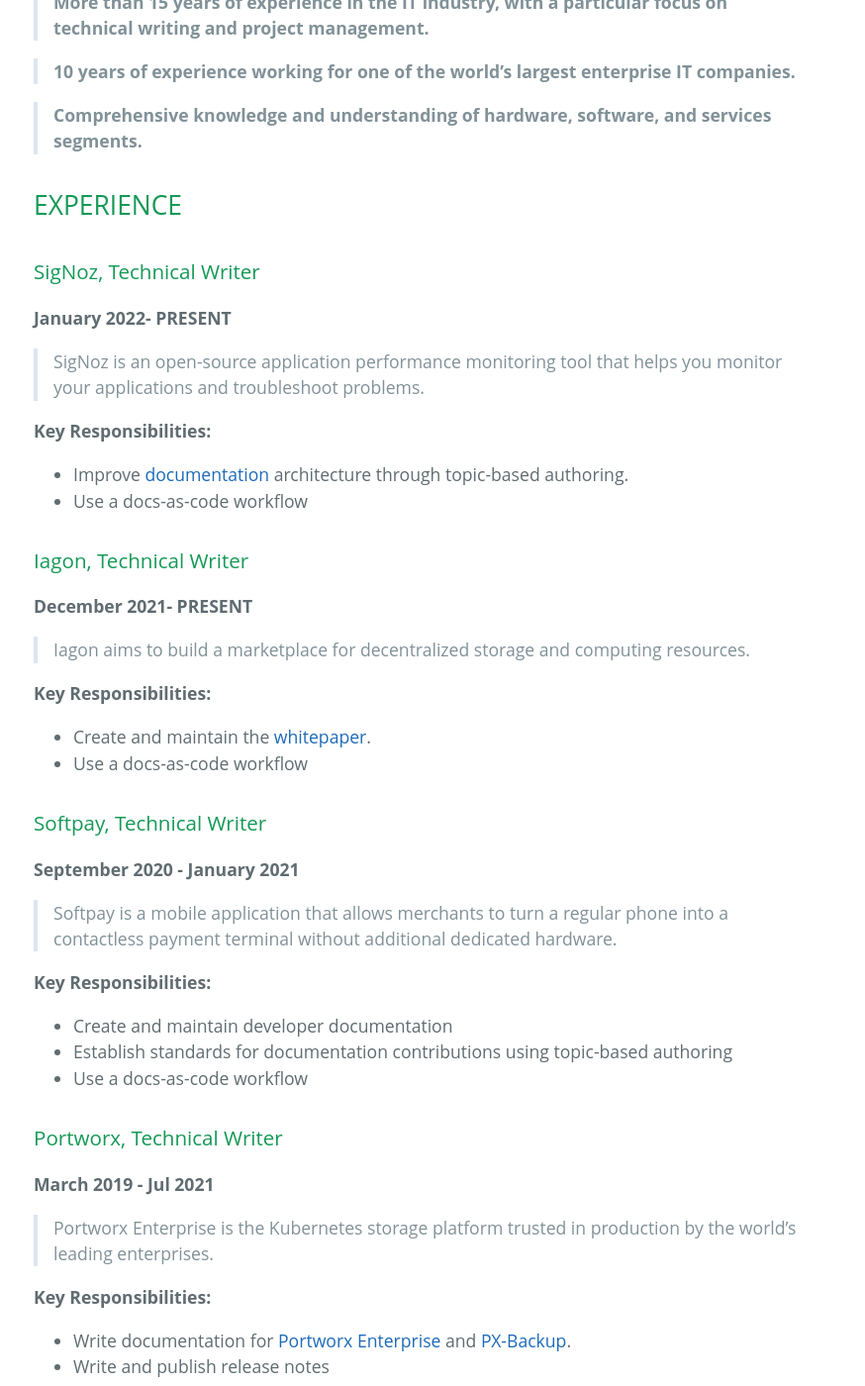
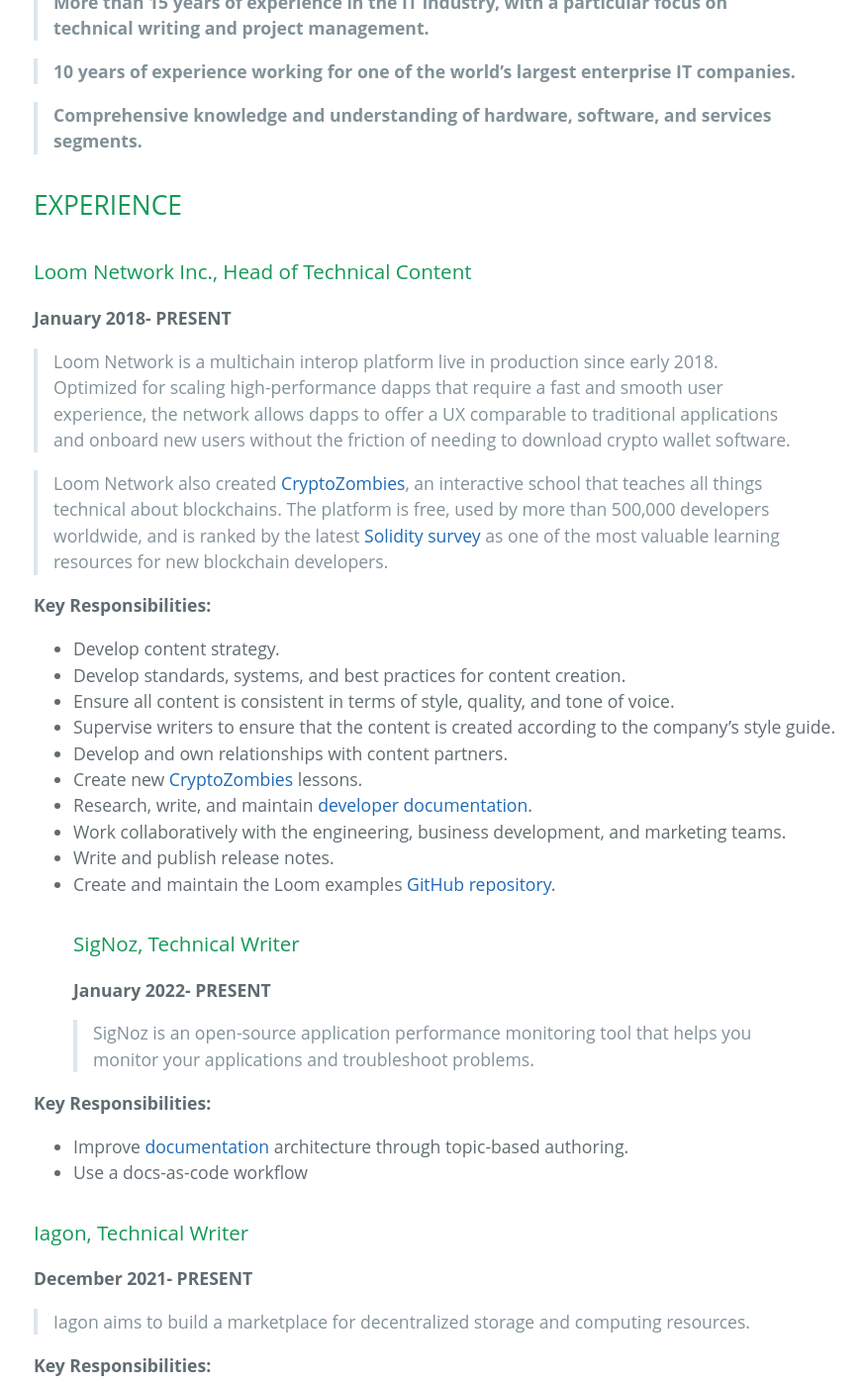
Before and after one commit to andreipope/andreipope.github.io, a Jekyll site: the page built from pages/cv.md, in a window 1280 px wide and 1400 px high, scrolled down 426 px. Shown: the whole window at 99% size, without its empty margins (190-1064 px from the left). Built offline with Jekyll 4.4.1, drawn with Linux system fonts in a browser that asks for light colours; some of the changed text lies outside the part shown.

Commit message:
Update cv.md

```diff
--- a/pages/cv.md
+++ b/pages/cv.md
@@ -11,6 +11,24 @@ layout: cv
 
 ## EXPERIENCE
 
+### Loom Network Inc., Head of Technical Content
+**January 2018- PRESENT**
+> Loom Network is a multichain interop platform live in production since early 2018. Optimized for scaling high-performance dapps that require a fast and smooth user experience, the network allows dapps to offer a UX comparable to traditional applications and onboard new users without the friction of needing to download crypto wallet software.
+
+> Loom Network also created [CryptoZombies](https://cryptozombies.io/), an interactive school that teaches all things technical about blockchains. The platform is free, used by more than 500,000 developers worldwide, and is ranked by the latest [Solidity survey](https://blog.soliditylang.org/2021/01/26/solidity-developer-survey-2020-results/) as one of the most valuable learning resources for new blockchain developers.
+
+
+**Key Responsibilities:**
+* Develop content strategy.
+* Develop standards, systems, and best practices for content creation.
+* Ensure all content is consistent in terms of style, quality, and tone of voice.
+* Supervise writers to ensure that the content is created according to the company's style guide.
+* Develop and own relationships with content partners.
+* Create new [CryptoZombies](https://cryptozombies.io/) lessons.
+* Research, write, and maintain [developer documentation](https://loomx.io/developers/en).
+* Work collaboratively with the engineering, business development, and marketing teams.
+* Write and publish release notes.
+* Create and maintain the Loom examples [GitHub repository](https://github.com/loomnetwork/loom-examples).
 ### SigNoz, Technical Writer
 **January 2022- PRESENT**
 > SigNoz is an open-source application performance monitoring tool that helps you monitor your applications and troubleshoot problems.
```
Also changed, not shown: other parts of pages/cv.md (+0 -13 lines).
